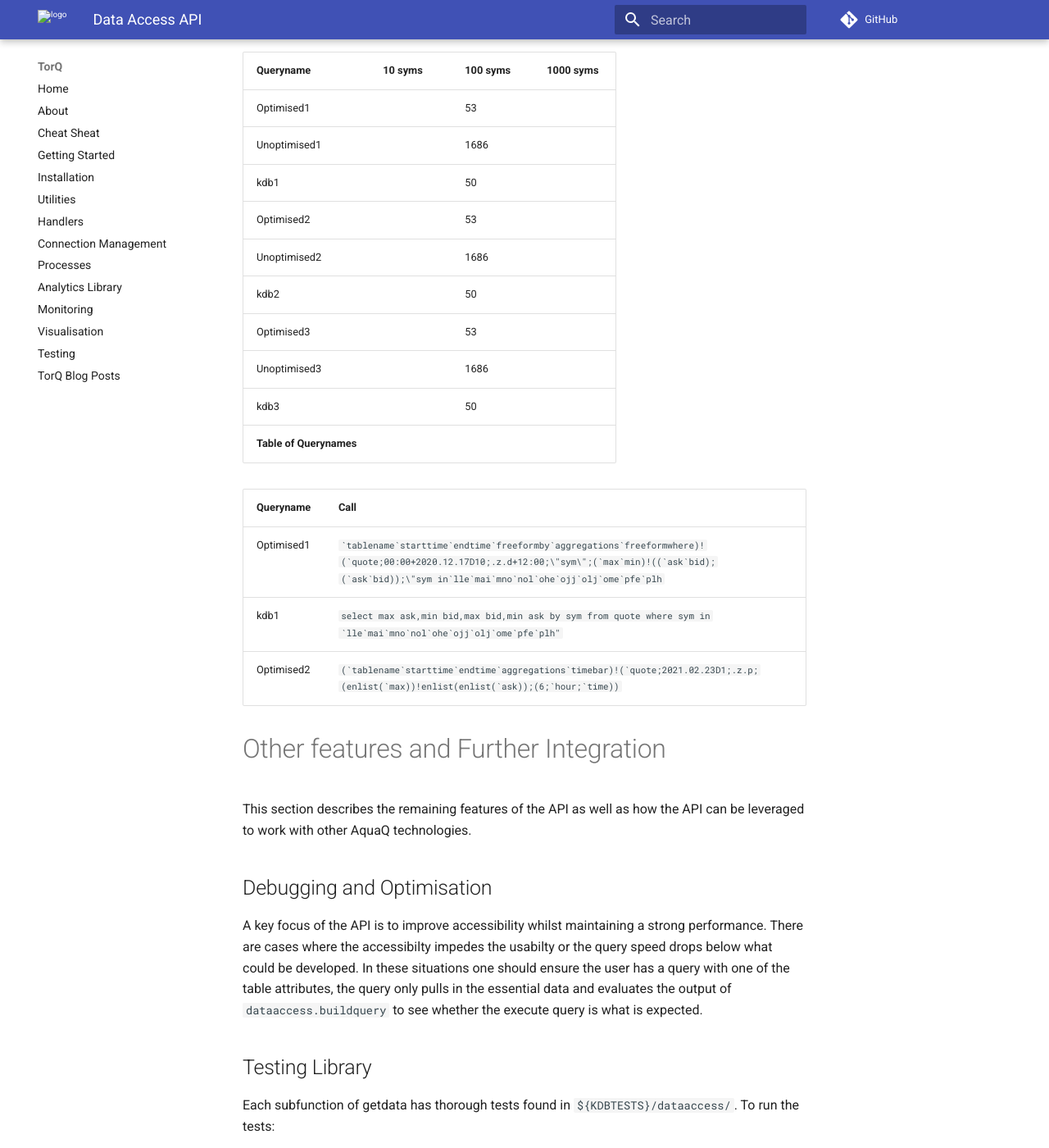
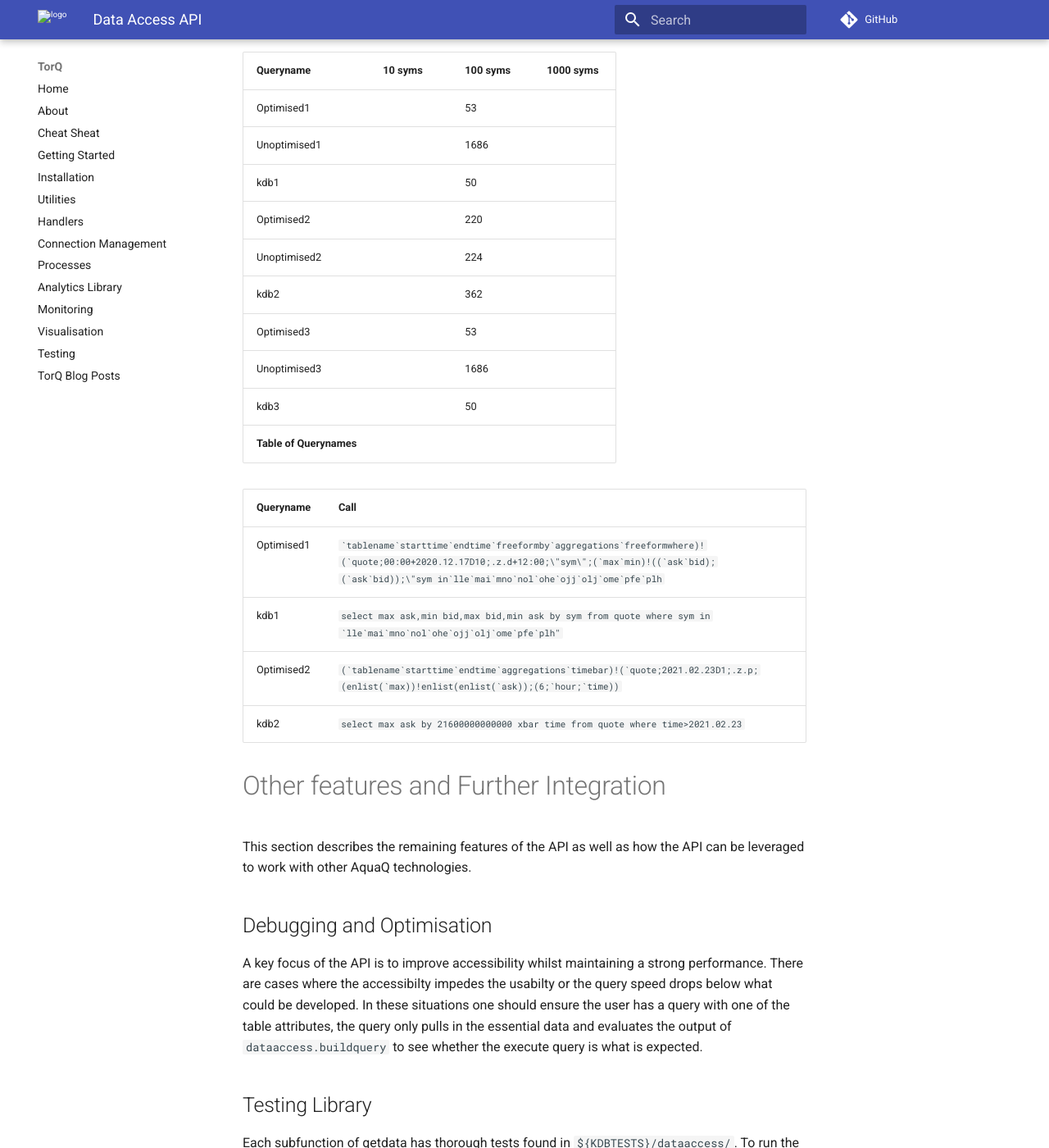
Before and after one commit to DataIntellectTech/TorQ, an MkDocs documentation site: the page built from docs/dataaccess.md, in a window 1280 px wide and 1400 px high, scrolled down 12291 px. Shown: the whole window at 82% size. Built offline with MkDocs 1.6.1 and Material for MkDocs 9.7.7, drawn with Linux system fonts in a browser that asks for light colours; comment, search, counter and statistics services are not loaded; old or Windows-style settings are respelled for this version of MkDocs; some of the changed text lies outside the part shown.

Commit message:
Update dataaccess.md

````diff
--- a/docs/dataaccess.md
+++ b/docs/dataaccess.md
@@ -359,9 +359,9 @@ The results show the average execution time in ms for each query while the table
 |Optimised1  |        |53      |         |
 |Unoptimised1|        |1686    |         |
 |kdb1        |        |50      |         |
-|Optimised2  |        |53      |         |
-|Unoptimised2|        |1686    |         |
-|kdb2        |        |50      |         |
+|Optimised2  |        |220     |         |
+|Unoptimised2|        |224     |         |
+|kdb2        |        |362     |         |
 |Optimised3  |        |53      |         |
 |Unoptimised3|        |1686    |         |
 |kdb3        |        |50      |         |
@@ -372,6 +372,7 @@ The results show the average execution time in ms for each query while the table
 |Optimised1|``` `tablename`starttime`endtime`freeformby`aggregations`freeformwhere)!(`quote;00:00+2020.12.17D10;.z.d+12:00;\"sym\";(`max`min)!((`ask`bid);(`ask`bid));\"sym in`lle`mai`mno`nol`ohe`ojj`olj`ome`pfe`plh ```|
 |kdb1|```select max ask,min bid,max bid,min ask by sym from quote where sym in `lle`mai`mno`nol`ohe`ojj`olj`ome`pfe`plh"```|
 |Optimised2|```(`tablename`starttime`endtime`aggregations`timebar)!(`quote;2021.02.23D1;.z.p;(enlist(`max))!enlist(enlist(`ask));(6;`hour;`time))```|
+|kdb2|```select max ask by 21600000000000 xbar time from quote where time>2021.02.23```|
 
 # Other features and Further Integration
 
@@ -552,7 +553,7 @@ q).dataaccess.buildquery `tablename`starttime`endtime`freeformcolumn`freeformby!
 
 **Time bucket**
 
-Group average ``` `mid```, by  6 hour buckets using the ``` `timebar ``` parameter
+Group max ask by  6 hour buckets using the ``` `timebar ``` parameter
 
 ```
 getdata(`tablename`starttime`endtime`aggregations`instruments`timebar)!(`quote;2021.01.21D1;2021.01.28D23;(enlist(`max))!enlist(enlist(`ask));`AAPL;(6;`hour;`time))
````
